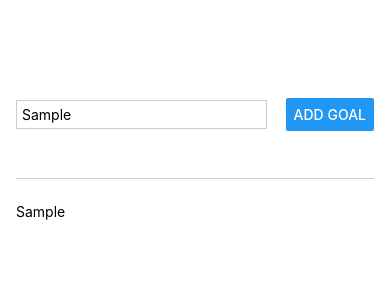
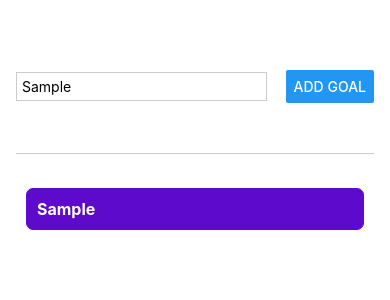
Before and after one commit to ChaitanyaRajNimap/ReactNativeBasicDemo, a React Native app: screen / in a window 390 px wide. Both pictures are taken after typing "Sample" into the empty fields and a click on the button "ADD GOAL". Shown: the top 300 px of the page. Built offline with nearby package versions, Linux system fonts and the light colour scheme.

Commit message:
Done with scrollview and flatlist

```diff
--- a/App.js
+++ b/App.js
@@ -1,5 +1,13 @@
 import { useState } from "react";
-import { StyleSheet, Text, View, Button, TextInput } from "react-native";
+import {
+  StyleSheet,
+  Text,
+  View,
+  Button,
+  TextInput,
+  ScrollView,
+  FlatList,
+} from "react-native";
 
 export default function App() {
   const [enteredGoal, setEnteredGoal] = useState("");
@@ -10,7 +18,10 @@ export default function App() {
   }
 
   function addGoalHandler() {
-    setCourseGoals([...courseGoals, enteredGoal]);
+    setCourseGoals([
+      ...courseGoals,
+      { text: enteredGoal, id: Math.random().toString() },
+    ]);
   }
 
   return (
@@ -19,15 +30,32 @@ export default function App() {
         <TextInput
           style={styles.textInput}
           placeholder="Your course goal!"
-          // onChange={goalInputHandler}
+          // onChange={(newText) => goalInputHandler(newText)}
           onChangeText={(newText) => goalInputHandler(newText)}
         />
         <Button title="Add Goal" onPress={addGoalHandler} />
       </View>
       <View style={styles.goalsContainer}>
-        {courseGoals.map((goal) => (
-          <Text key={goal}>{goal}</Text>
-        ))}
+        {/* <ScrollView>
+          {courseGoals.map((goal) => (
+            <View key={goal} style={styles.goalStyle}>
+              <Text style={styles.goalText}>{goal}</Text>
+            </View>
+          ))}
+        </ScrollView> */}
+        <FlatList
+          data={courseGoals}
+          renderItem={(itemData) => {
+            return (
+              <View style={styles.goalStyle}>
+                <Text style={styles.goalText}>{itemData.item.text}</Text>
+              </View>
+            );
+          }}
+          keyExtractor={(item, index) => {
+            return item.id;
+          }}
+        />
       </View>
     </View>
   );
@@ -35,27 +63,40 @@ export default function App() {
 
 const styles = StyleSheet.create({
   appContainer: {
+    paddingTop: 20,
+    paddingHorizontal: 16,
     flex: 1,
-    paddingTop: 50,
-    paddingHorizontal: 16,
   },
   inputContainer: {
+    borderBottomWidth: 1,
+    borderBottomColor: "#ccc",
+    marginBottom: 24,
     flex: 1,
+    alignItems: "center",
     flexDirection: "row",
     justifyContent: "space-between",
-    alignItems: "center",
-    marginBottom: 24,
-    borderBottomWidth: 1,
-    borderBottomColor: "#ccc",
   },
   textInput: {
+    width: "70%",
+    padding: 5,
     borderWidth: 1,
     borderColor: "#ccc",
-    width: "70%",
     marginRight: 10,
-    padding: 5,
   },
   goalsContainer: {
     flex: 5,
   },
+  goalStyle: {
+    padding: 10,
+    margin: 10,
+    borderWidth: 1,
+    borderColor: "#5e0acc",
+    borderRadius: 7,
+    backgroundColor: "#5e0acc",
+  },
+  goalText: {
+    color: "#fff",
+    fontSize: 16,
+    fontWeight: "bold",
+  },
 });
```
